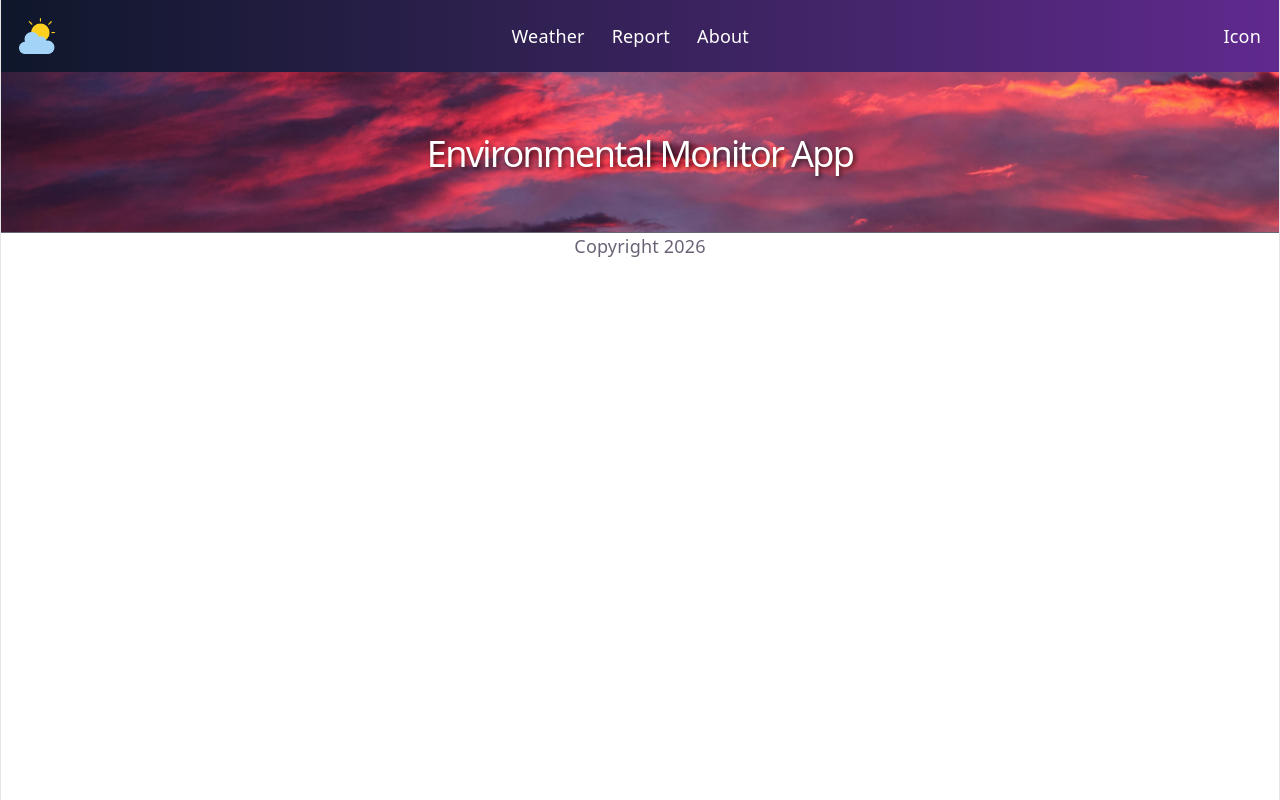
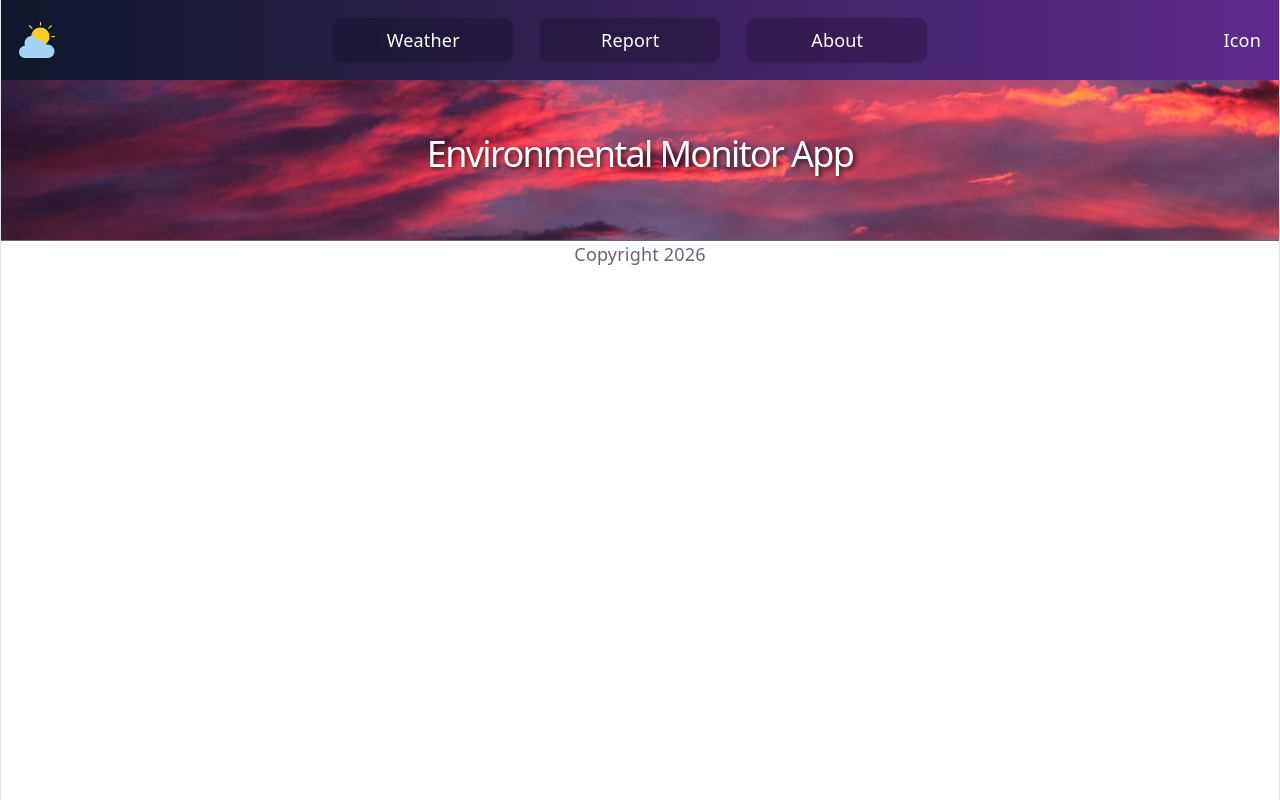
Before and after one commit to alex-jns/environmental-monitor-frontend, a React (Vite) app: page /about in a window 1280 px wide. Built offline with nearby package versions, Linux system fonts and the light colour scheme.

Commit message:
Updated navbar

```diff
--- a/src/App.tsx
+++ b/src/App.tsx
@@ -35,21 +35,38 @@ const NavBarLeft = () => {
   );
 };
 
+/** Specifies that the navbar buttons must take two strings: a name and a link (href). */
+interface NavBarButtonProps {
+  name: string;
+  link: string;
+}
+
+/** Component for the buttons on the navbar. */
+const NavBarButton = ({ name, link }: NavBarButtonProps) => {
+  return (
+    <div>
+      <button className="navbar-button cursor-pointer w-40 bg-black/20 backdrop-blur-sm p-2 rounded-lg shadow">
+        <a href={link}>{name}</a>
+      </button>
+    </div>
+  );
+};
+
 /** Center navbar is links. */
 const NavBarCenter = () => {
   return (
     <div className="navbar-center">
       <ul className="nav-links gap-2">
         <li>
-          <a href="/">Weather</a>
+          <NavBarButton name="Weather" link="/" />
         </li>
 
         <li>
-          <a href="/report">Report</a>
+          <NavBarButton name="Report" link="/report" />
         </li>
 
         <li>
-          <a href="/about">About</a>
+          <NavBarButton name="About" link="/about" />
         </li>
       </ul>
     </div>
@@ -295,6 +312,7 @@ function MyApp() {
         {/** Main starts here */}
         <main>
           <Routes>
+            {/** Updates the page by changing components */}
             <Route path="/" element={<Weather />} />
             <Route path="/report" element={<Report />} />
             <Route path="/about" element={<About />} />
--- a/src/index.css
+++ b/src/index.css
@@ -1,8 +1,13 @@
 @import "tailwindcss";
 
 /* Custom CSS goes here */
+.navbar-button:hover {
+  background-color: #60278f;
+  transition: background-color 0.3s;
+}
+
 .weather-card:hover {
-  background-color: #3b155a;
+  background-color: #32114d;
   transition: background-color 0.3s;
 }
 
@@ -23,11 +28,6 @@
 
 .navbar-center .nav-links li {
   margin-right: 1rem;
-}
-
-.navbar-center .nav-links a:hover {
-  color: yellow;
-  text-decoration: underline;
 }
 
 .navbar-center .nav-links a {
```
